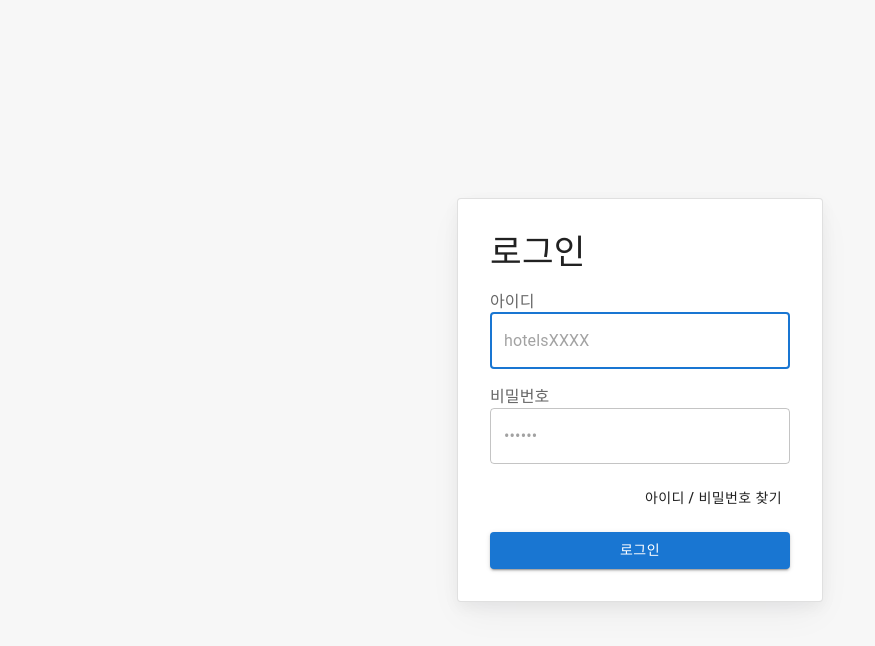
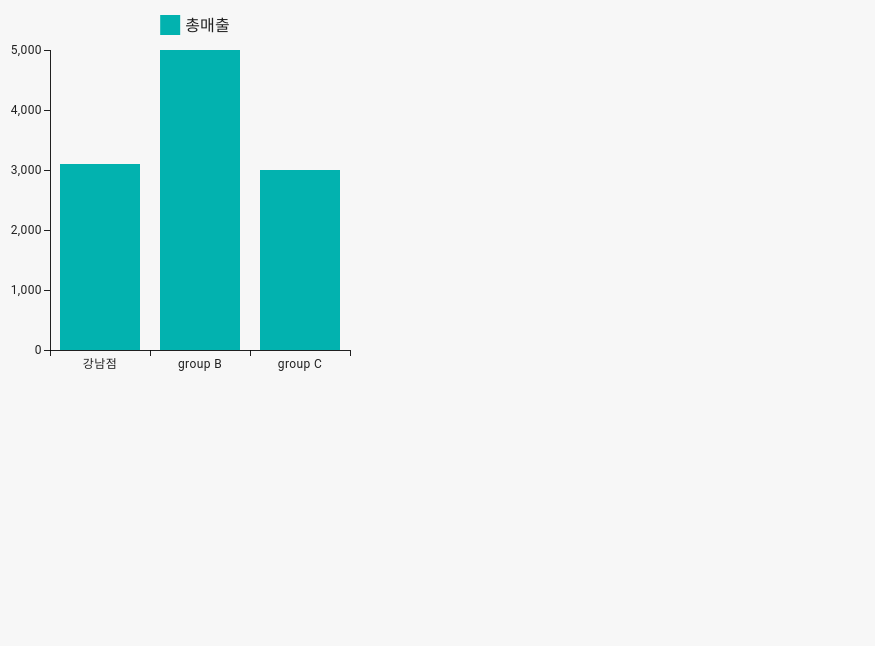
Before and after one commit to leeminjin0827/mans_project, a React (Vite) app in the folder src/main/reactapp/: page / in a window 1280 px wide. Shown: the top 646 px of the page, without its empty margins (0-875 px from the left). Built offline with nearby package versions, Linux system fonts and the light colour scheme.

Commit message:
홈화면 그래프 형태 나옴 안에 값대입 만들기

```diff
--- a/src/main/reactapp/package.json
+++ b/src/main/reactapp/package.json
@@ -16,6 +16,7 @@
     "@mui/joy": "^5.0.0-beta.51",
     "@mui/material": "^6.4.7",
     "@mui/styled-engine-sc": "^6.4.6",
+    "@mui/x-charts": "^7.28.0",
     "@mui/x-data-grid": "^7.27.3",
     "axios": "^1.8.2",
     "react": "^19.0.0",
--- /dev/null
+++ b/src/main/reactapp/src/hotels/DetailGraph.jsx
@@ -0,0 +1,33 @@
+
+
+import { BarChart } from '@mui/x-charts/BarChart';
+
+
+export default function Graph(props){
+    const amountToAdd = 0; // 더하고 싶은 값
+
+
+
+    return(<>
+         <BarChart
+      xAxis={[{ scaleType: 'band', data: ['강남점', 'group B', 'group C'] }]}
+
+      series={[
+        {
+            data: [3100, 5000, 3000], // 각 xAxis 항목에 대응하는 값 (순서대로 강남점, group B, group C)
+            label: '총매출', // 필요하다면 시리즈 라벨을 추가할 수 있습니다.
+        },
+      ]}
+      width={400}
+      height={400}
+      yAxis={[{
+
+        tickInterval : 1000,
+
+      }]}
+    />
+
+
+            </>)
+
+}
```
Also changed, not shown: src/main/reactapp/src/main.jsx (+5 -2 lines), 2 other files (tests, documents, lock files or other folders).
